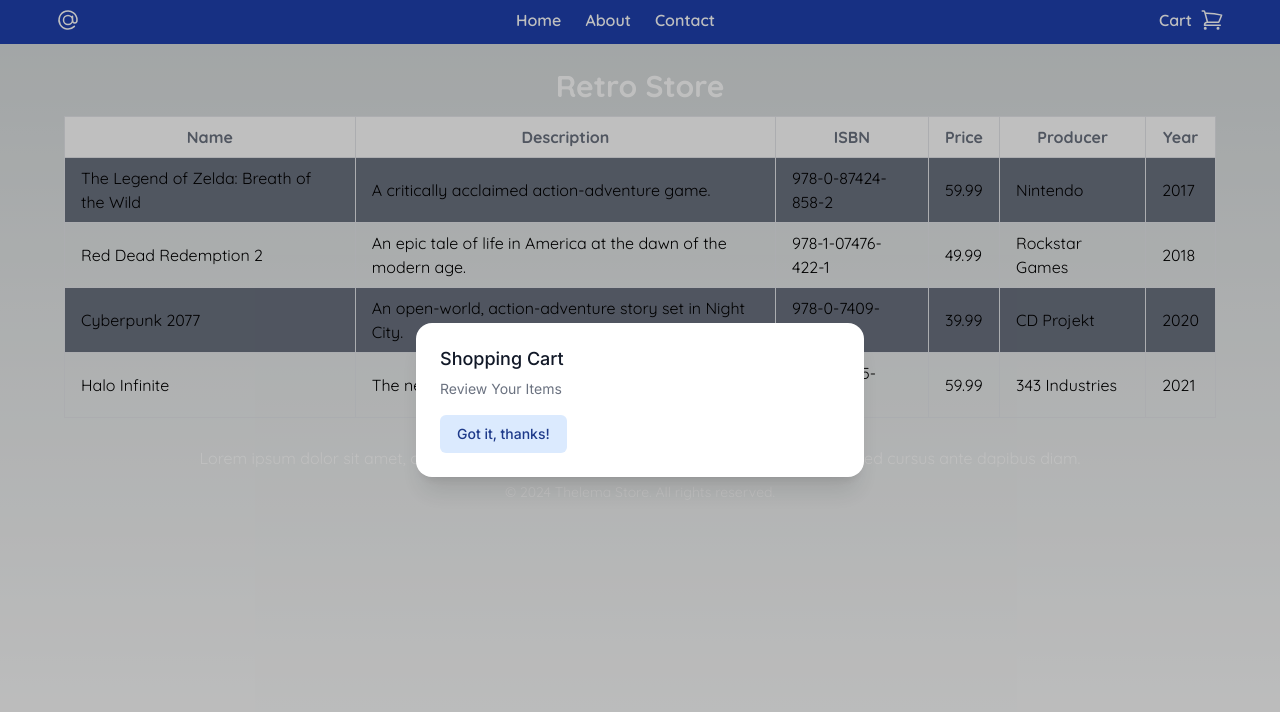
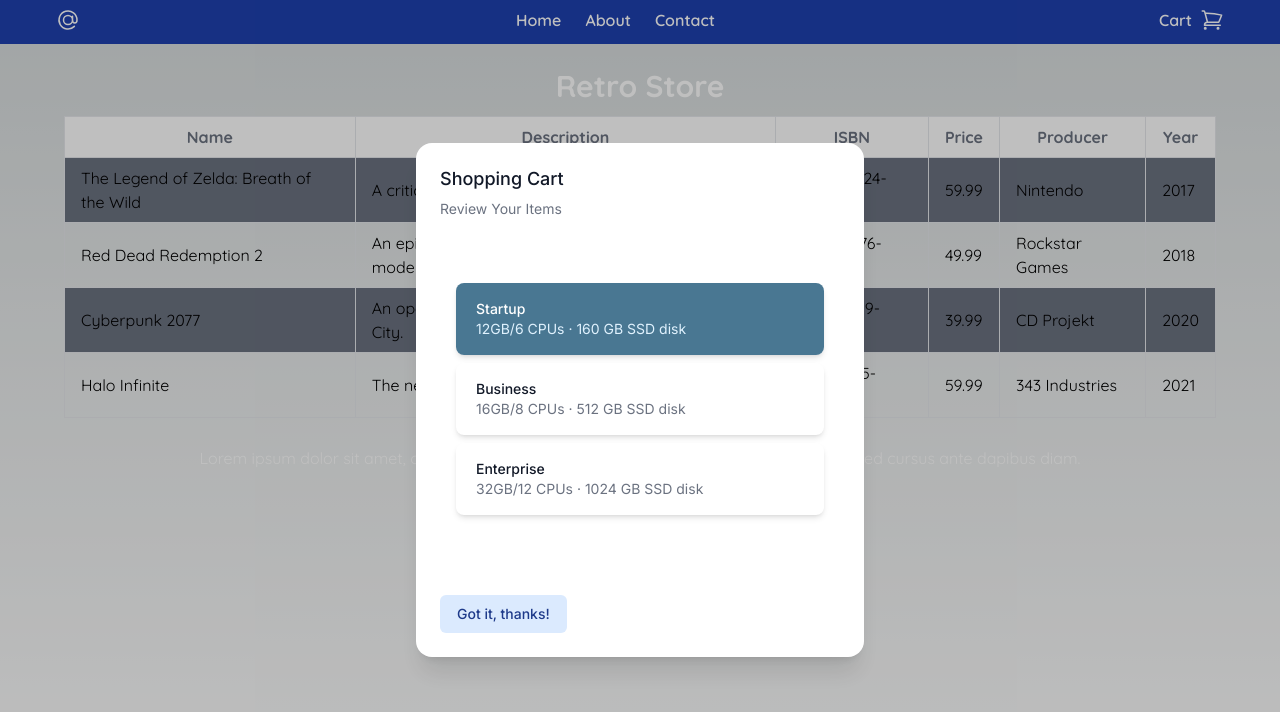
Before and after one commit to DanielRed007/react-next-checkout, a Next.js app in the folder checkout/: page / in a window 1280 px wide. Both pictures are taken after a click on the icon 1211 px from the left and 20 px from the top of the page. Shown: the top 712 px of the page. Built offline with nearby package versions, Linux system fonts and the light colour scheme.

Commit message:
adding selector componet for cart

```diff
--- a/checkout/src/app/layout.tsx
+++ b/checkout/src/app/layout.tsx
@@ -19,7 +19,7 @@
     <html lang="en">
       <head>
         <link rel="preconnect" href="https://fonts.googleapis.com" />
-        <link rel="preconnect" href="https://fonts.gstatic.com" crossorigin />
+        <link rel="preconnect" href="https://fonts.gstatic.com" />
         <link
           href="https://fonts.googleapis.com/css2?family=Lato:ital,wght@0,400;0,700;1,300;1,400&family=Quicksand:wght@300..700&display=swap"
           rel="stylesheet"
--- a/checkout/src/app/shared/components/CartModal.tsx
+++ b/checkout/src/app/shared/components/CartModal.tsx
@@ -1,8 +1,32 @@
+import { Fragment, useState } from "react";
 import { useHomeContext } from "@/app/context/HomeContext";
 import { Dialog, Transition } from "@headlessui/react";
-import { Fragment } from "react";
+import { RadioGroup } from "@headlessui/react";
+import { CheckIcon } from "../icons/CheckIcon";
+
+const plans = [
+  {
+    name: "Startup",
+    ram: "12GB",
+    cpus: "6 CPUs",
+    disk: "160 GB SSD disk",
+  },
+  {
+    name: "Business",
+    ram: "16GB",
+    cpus: "8 CPUs",
+    disk: "512 GB SSD disk",
+  },
+  {
+    name: "Enterprise",
+    ram: "32GB",
+    cpus: "12 CPUs",
+    disk: "1024 GB SSD disk",
+  },
+];
 
 export const CartModal = () => {
+  const [selected, setSelected] = useState(plans[0]);
   const { isCartOpen, closeCart } = useHomeContext();
 
   return (
@@ -40,6 +64,75 @@
                 </Dialog.Title>
                 <div className="mt-2">
                   <p className="text-sm text-gray-500">Review Your Items</p>
+
+                  <div className="w-full px-4 py-16">
+                    <div className="mx-auto w-full max-w-md">
+                      <RadioGroup value={selected} onChange={setSelected}>
+                        <RadioGroup.Label className="sr-only">
+                          Server size
+                        </RadioGroup.Label>
+                        <div className="space-y-2">
+                          {plans.map((plan) => (
+                            <RadioGroup.Option
+                              key={plan.name}
+                              value={plan}
+                              className={({ active, checked }) =>
+                                `${
+                                  active
+                                    ? "ring-2 ring-white/60 ring-offset-2 ring-offset-sky-300"
+                                    : ""
+                                }
+                  ${checked ? "bg-sky-900/75 text-white" : "bg-white"}
+                    relative flex cursor-pointer rounded-lg px-5 py-4 shadow-md focus:outline-none`
+                              }
+                            >
+                              {({ active, checked }) => (
+                                <>
+                                  <div className="flex w-full items-center justify-between">
+                                    <div className="flex items-center">
+                                      <div className="text-sm">
+                                        <RadioGroup.Label
+                                          as="p"
+                                          className={`font-medium  ${
+                                            checked
+                                              ? "text-white"
+                                              : "text-gray-900"
+                                          }`}
+                                        >
+                                          {plan.name}
+                                        </RadioGroup.Label>
+                                        <RadioGroup.Description
+                                          as="span"
+                                          className={`inline ${
+                                            checked
+                                              ? "text-sky-100"
+                                              : "text-gray-500"
+                                          }`}
+                                        >
+                                          <span>
+                                            {plan.ram}/{plan.cpus}
+                                          </span>{" "}
+                                          <span aria-hidden="true">
+                                            &middot;
+                                          </span>{" "}
+                                          <span>{plan.disk}</span>
+                                        </RadioGroup.Description>
+                                      </div>
+                                    </div>
+                                    {checked && (
+                                      <div className="shrink-0 text-white">
+                                        <CheckIcon />
+                                      </div>
+                                    )}
+                                  </div>
+                                </>
+                              )}
+                            </RadioGroup.Option>
+                          ))}
+                        </div>
+                      </RadioGroup>
+                    </div>
+                  </div>
                 </div>
 
                 <div className="mt-4">
--- /dev/null
+++ b/checkout/src/app/shared/icons/CheckIcon.tsx
@@ -0,0 +1,20 @@
+import React, { FC } from "react";
+
+interface Props {
+  onClick?(): void;
+}
+
+export const CheckIcon: FC<Props> = ({ onClick }) => {
+  return (
+    <svg viewBox="0 0 24 24" fill="none" onClick={onClick}>
+      <circle cx={12} cy={12} r={12} fill="#fff" opacity="0.2" />
+      <path
+        d="M7 13l3 3 7-7"
+        stroke="#fff"
+        strokeWidth={1.5}
+        strokeLinecap="round"
+        strokeLinejoin="round"
+      />
+    </svg>
+  );
+};
```
